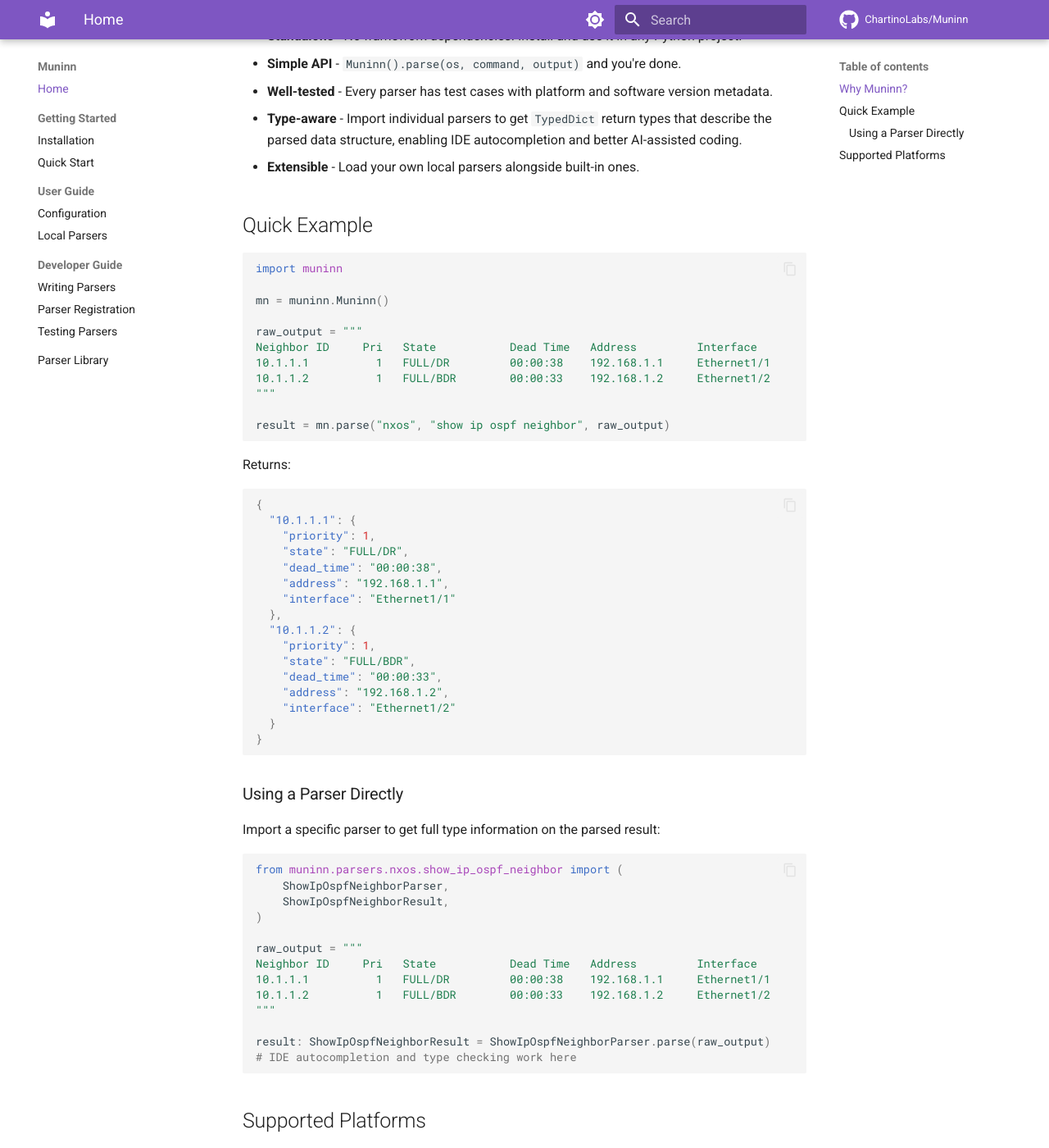
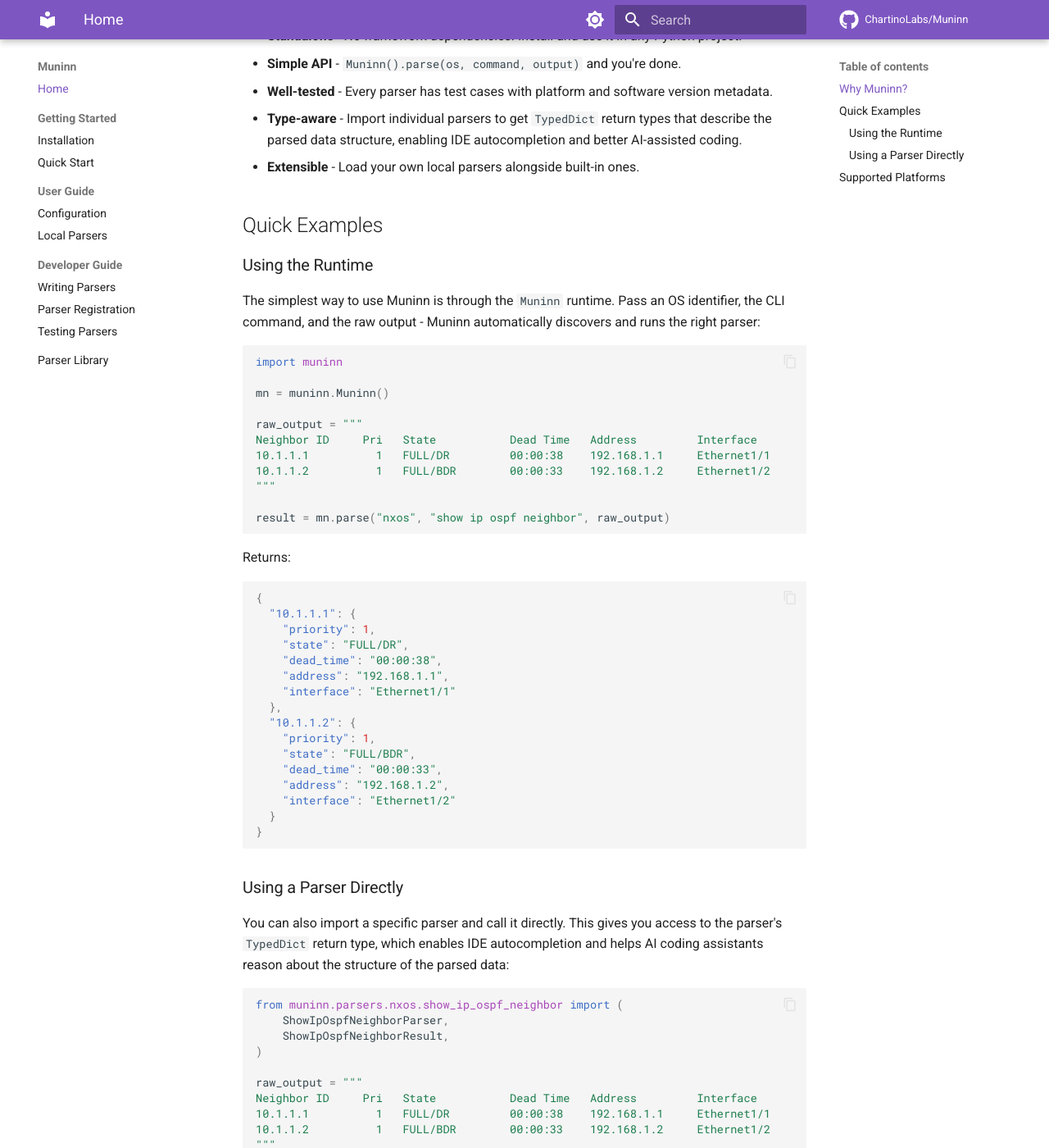
Before and after one commit to ChartinoLabs/Muninn, an MkDocs documentation site: the page built from docs/index.md, in a window 1280 px wide and 1400 px high, scrolled down 366 px. Shown: the whole window at 82% size. Built offline with MkDocs 1.6.1 and Material for MkDocs 9.7.7, drawn with Linux system fonts in a browser that asks for light colours; comment, search, counter and statistics services are not loaded.

Commit message:
docs: add headings and descriptions for both usage patterns
Co-Authored-By: Claude Opus 4.6 (1M context) <noreply@anthropic.com>

````diff
--- a/docs/index.md
+++ b/docs/index.md
@@ -14,7 +14,11 @@ Muninn transforms unstructured CLI output from network devices into structured P
 - **Type-aware** - Import individual parsers to get `TypedDict` return types that describe the parsed data structure, enabling IDE autocompletion and better AI-assisted coding.
 - **Extensible** - Load your own local parsers alongside built-in ones.
 
-## Quick Example
+## Quick Examples
+
+### Using the Runtime
+
+The simplest way to use Muninn is through the `Muninn` runtime. Pass an OS identifier, the CLI command, and the raw output - Muninn automatically discovers and runs the right parser:
 
 ```python
 import muninn
@@ -53,7 +57,7 @@ Returns:
 
 ### Using a Parser Directly
 
-Import a specific parser to get full type information on the parsed result:
+You can also import a specific parser and call it directly. This gives you access to the parser's `TypedDict` return type, which enables IDE autocompletion and helps AI coding assistants reason about the structure of the parsed data:
 
 ```python
 from muninn.parsers.nxos.show_ip_ospf_neighbor import (
````
